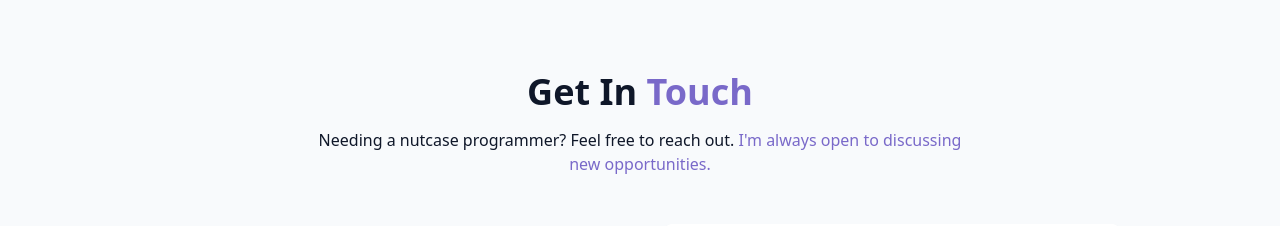
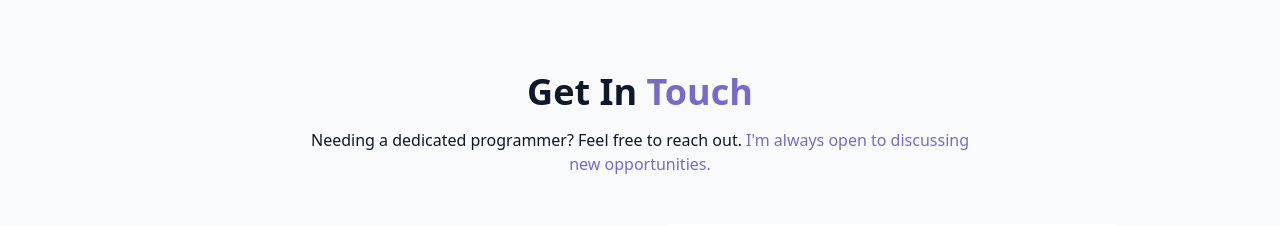
Before and after one commit to torres-80/beautiful-react-tailwind-portfolio, a React (Vite) app: page / in a window 1280 px wide. Shown: the part 3140-3366 px from the top of the page. Built offline with nearby package versions, Linux system fonts and the light colour scheme.

Commit message:
Changes to the contact section

```diff
--- a/src/components/ContactSection.jsx
+++ b/src/components/ContactSection.jsx
@@ -27,7 +27,7 @@ export const ContactSection = () => {
           Get In <span className="text-primary"> Touch</span>
         </h2>
         <p className="text-center text-muted-foreground mb-12 max-w-2xl mx-auto">
-          Needing a nutcase programmer? Feel free to reach out. {""}
+          Needing a dedicated programmer? Feel free to reach out. {""}
           <span className="text-primary">
             I'm always open to discussing new opportunities.
           </span>
```
